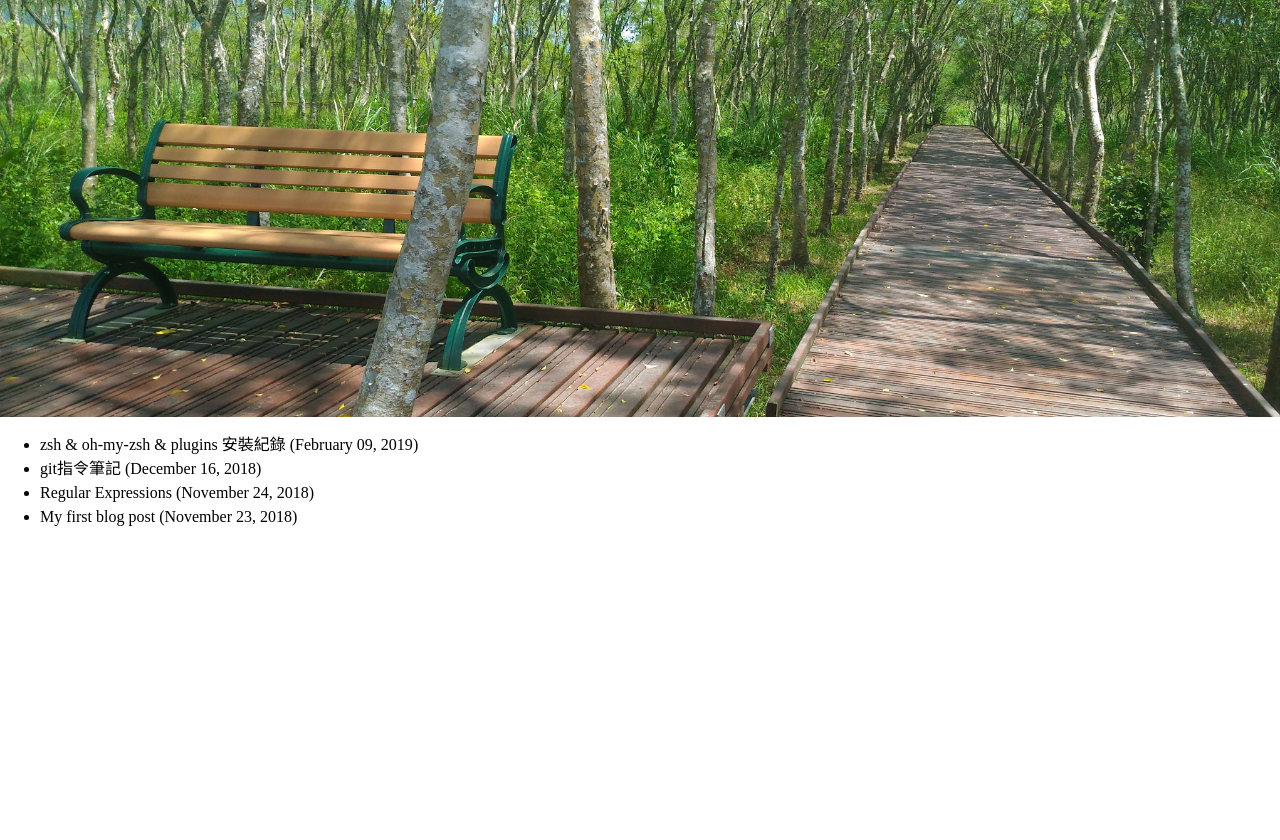
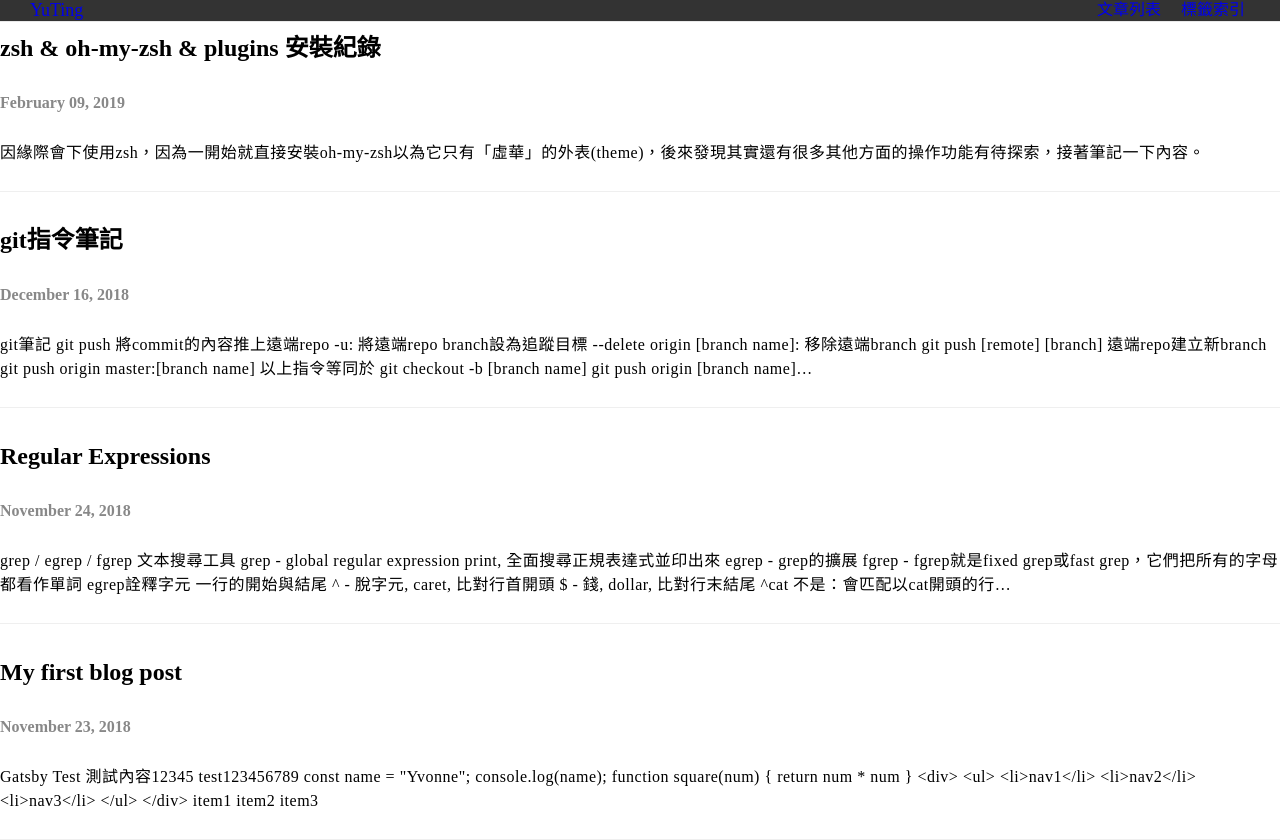
Before and after one commit to yvonne11yuting/blog, a Gatsby site: page / in a window 1280 px wide. Before the commit the page ends 800 px from the top, so only its background shows below. Built offline with nearby package versions, Linux system fonts and the light colour scheme; Gatsby itself is replaced by a stand-in of ours.

Commit message:
style: modify layout

```diff
--- /dev/null
+++ b/src/components/PostItem.js
@@ -0,0 +1,17 @@
+import React from "react";
+import { Link } from "gatsby";
+
+const PostItem = ({ post }) => (
+  <li className="post-item">
+    <h1 className="post-item-title">
+      <Link
+        to={ post.frontmatter.path }
+        className="post-item-link"
+      >{ post.frontmatter.title }</Link>
+    </h1>
+    <div class="post-item-date"><b>{ post.frontmatter.date }</b></div>
+    <p className="post-item-content">{ post.excerpt }</p>
+  </li>
+)
+
+export default PostItem
--- a/src/components/header.js
+++ b/src/components/header.js
@@ -6,14 +6,15 @@ const Header = ({siteTitle}) => (
     <div className="header-container">
       <Link
         className="header-title"
-        activeClassName="header-title"
         to="/">{siteTitle}</Link>
       <nav>
         <Link
           className="header-link"
+          activeClassName="active"
           to="/posts">文章列表</Link>
         <Link
           className="header-link"
+          activeClassName="active"
           to="/tags"
         >標籤索引</Link>
       </nav>
--- a/src/components/post_link.js
+++ /dev/null
@@ -1,12 +0,0 @@
-import React from "react"
-import { Link } from "gatsby"
-
-const PostLink = ({ post }) => (
-  <li>
-    <Link to={post.frontmatter.path}>
-      {post.frontmatter.title} ({post.frontmatter.date})
-    </Link>
-  </li>
-)
-
-export default PostLink
--- a/src/pages/index.js
+++ b/src/pages/index.js
@@ -1,8 +1,7 @@
 import React from "react"
 import { graphql } from "gatsby"
-import PostLink from "../components/post_link"
+import PostItem from "../components/PostItem"
 import Layout from "../components/layout"
-import Image from "../components/image"
 import "../styles/index.css"
 
 const IndexPage = ({
@@ -11,12 +10,10 @@ const IndexPage = ({
   },
 }) => {
   const Posts = edges
-    .filter(edge => !!edge.node.frontmatter.date) // You can filter your posts based on some criteria
-    .map(edge => <PostLink key={edge.node.id} post={edge.node} />)
+    .map(edge => <PostItem key={edge.node.id} post={edge.node} />)
 
   return (
     <Layout>
-      <Image/>
       <div className="main-content">
         <ul className="post-list">{Posts}</ul>
       </div>
--- a/src/styles/index.css
+++ b/src/styles/index.css
@@ -1,10 +1,10 @@
 $basic-bg: #fff;
 $basic-color: #333;
 $basic-border: #ddd;
-$header-height: 3rem;
+$header-height: 45px;
 $default-width: 960px;
 
-* {
+:root {
   font-size: 15px;
 }
 
@@ -23,7 +23,7 @@ a {
 }
 
 main {
-  padding-top: $header-height;
+  padding: $header-height 40px;
 }
 
 .main-content {
@@ -44,7 +44,7 @@ main {
     justify-content: space-between;
     height: $header-height;
     max-width: $default-width;
-    padding: 0 2rem;
+    padding: 0 30px;
     margin: 0 auto;
   }
 
@@ -55,24 +55,28 @@ main {
 
   .header-link {
     color: $basic-bg;
+    padding: 5px;
 
     + .header-link {
       margin-left: 10px;
     }
-  }
-}
 
-.post-list {
-  color: $basic-color;
-  a {
-    color: inherit;
+    &.active {
+      border-bottom: 2px solid #fff;
+    }
   }
 }
 
 /* markdowm */
 .blog-post {
+  padding-top: 20px;
+
   h1 {
-    font-size: 42px;
+    font-size: 1.5rem;
+  }
+
+  h2 {
+    font-size: 1rem;
   }
 
   code.language-text {
@@ -102,3 +106,37 @@ main {
     max-width: 100%;
   }
 }
+
+.post-list {
+  margin: 0;
+  padding: 0;
+  color: $basic-color;
+}
+
+/* PostItem */
+.post-item {
+  list-style-type: none;
+  border-bottom: 1px solid #efefef;
+}
+
+.post-item-link {
+  font-size: 1.5rem;
+  color: inherit;
+}
+
+.post-item-date {
+  color: #888;
+}
+
+.post-item-content {
+  padding: 10px 0;
+  letter-spacing: .5px;
+}
+
+/* post-list-all */
+.post-list-all-item {
+  color: $basic-color;
+  &:hover {
+    text-decoration: underline;
+  }
+}
```
Also changed, not shown: gatsby-node.js (+3 -4 lines), src/pages/posts.js (+11 -13 lines).
